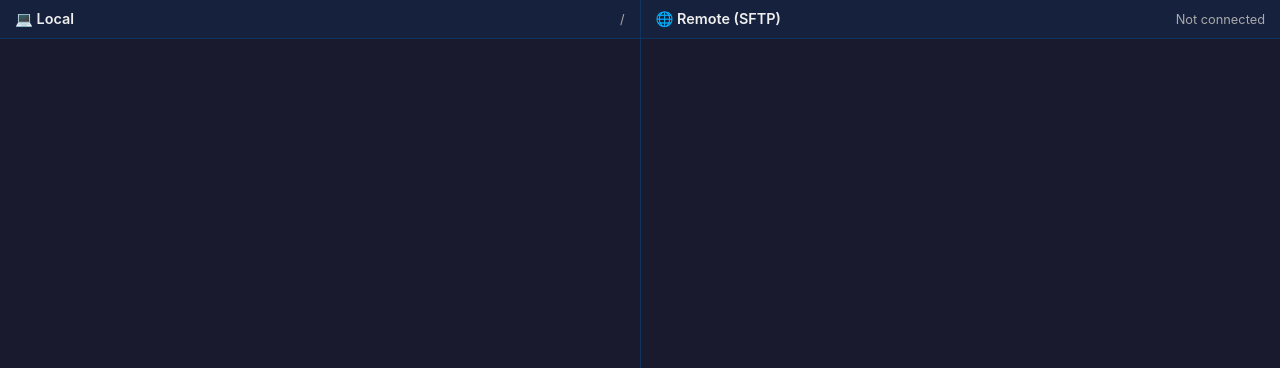
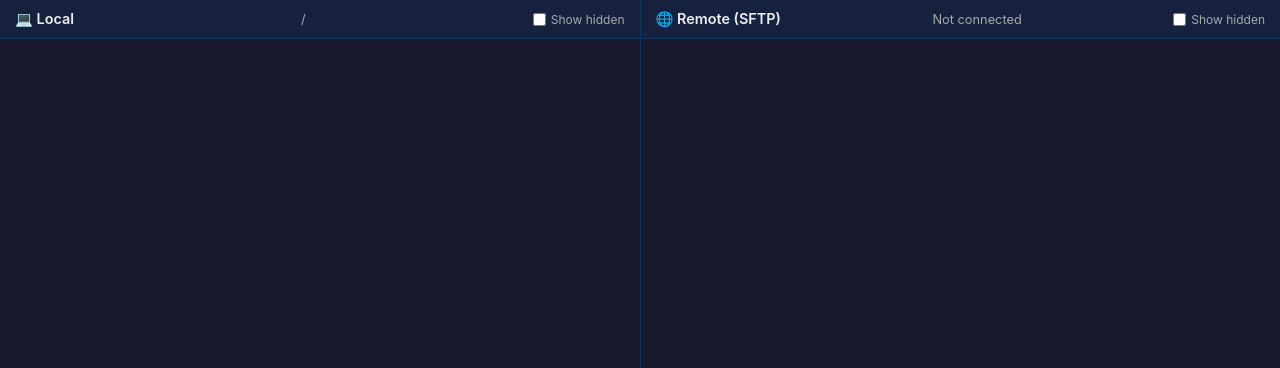
Before and after one commit to svlibertaire-code/simpleSFTP, a Flask app: page / in a window 1280 px wide. Shown: the part 52-420 px from the top of the page. Run offline with Flask 3, Linux system fonts and the light colour scheme; the visitor is signed in with stand-in values (Sample User, id 1).

Commit message:
Add show/hide hidden files toggle for both panes

```diff
--- a/templates/index.html
+++ b/templates/index.html
@@ -66,6 +66,8 @@
             align-items: center;
             justify-content: space-between;
             border-bottom: 1px solid #0f3460;
+            flex-wrap: wrap;
+            gap: 5px;
         }
         .pane-title { font-weight: 600; font-size: 0.9rem; }
         .breadcrumb {
@@ -166,6 +168,10 @@
             <div class="pane-header">
                 <span class="pane-title">💻 Local</span>
                 <span class="breadcrumb" id="local-path">/</span>
+                <label class="toggle-hidden" style="display:flex; align-items:center; gap:5px; font-size:0.75rem; color:#aaa; cursor:pointer;">
+                    <input type="checkbox" id="show-hidden-local" onchange="toggleHidden()" style="width:auto;">
+                    Show hidden
+                </label>
             </div>
             <div class="file-list" id="local-list"></div>
             <div class="actions">
@@ -182,6 +188,10 @@
             <div class="pane-header">
                 <span class="pane-title">🌐 Remote (SFTP)</span>
                 <span class="breadcrumb" id="remote-path">Not connected</span>
+                <label class="toggle-hidden" style="display:flex; align-items:center; gap:5px; font-size:0.75rem; color:#aaa; cursor:pointer;">
+                    <input type="checkbox" id="show-hidden-remote" onchange="toggleHidden()" style="width:auto;">
+                    Show hidden
+                </label>
             </div>
             <div class="file-list" id="remote-list"></div>
             <div class="actions">
@@ -289,10 +299,13 @@
             renderFileList('remote-list', data.files, 'remote');
         }
 
+        let showHidden = false;
+
         function renderFileList(elementId, files, type) {
             const container = document.getElementById(elementId);
             container.innerHTML = '';
             files.forEach(f => {
+                if (!showHidden && f.name.startsWith('.')) return;
                 const div = document.createElement('div');
                 div.className = 'file-item';
                 div.dataset.name = f.name;
@@ -446,6 +459,17 @@
             // TODO: implement actual file upload from drag
         });
 
+        // Toggle hidden files visibility
+        function toggleHidden() {
+            showHidden = document.getElementById('show-hidden-local').checked || document.getElementById('show-hidden-remote').checked;
+            // Sync both checkboxes
+            document.getElementById('show-hidden-local').checked = showHidden;
+            document.getElementById('show-hidden-remote').checked = showHidden;
+            // Reload both lists
+            loadLocalList(localPath);
+            if (connected) loadRemoteList(remotePath);
+        }
+
         // Check if already connected (e.g., from profile page)
         async function checkExistingConnection() {
             const res = await fetch('/connection/status');
```
